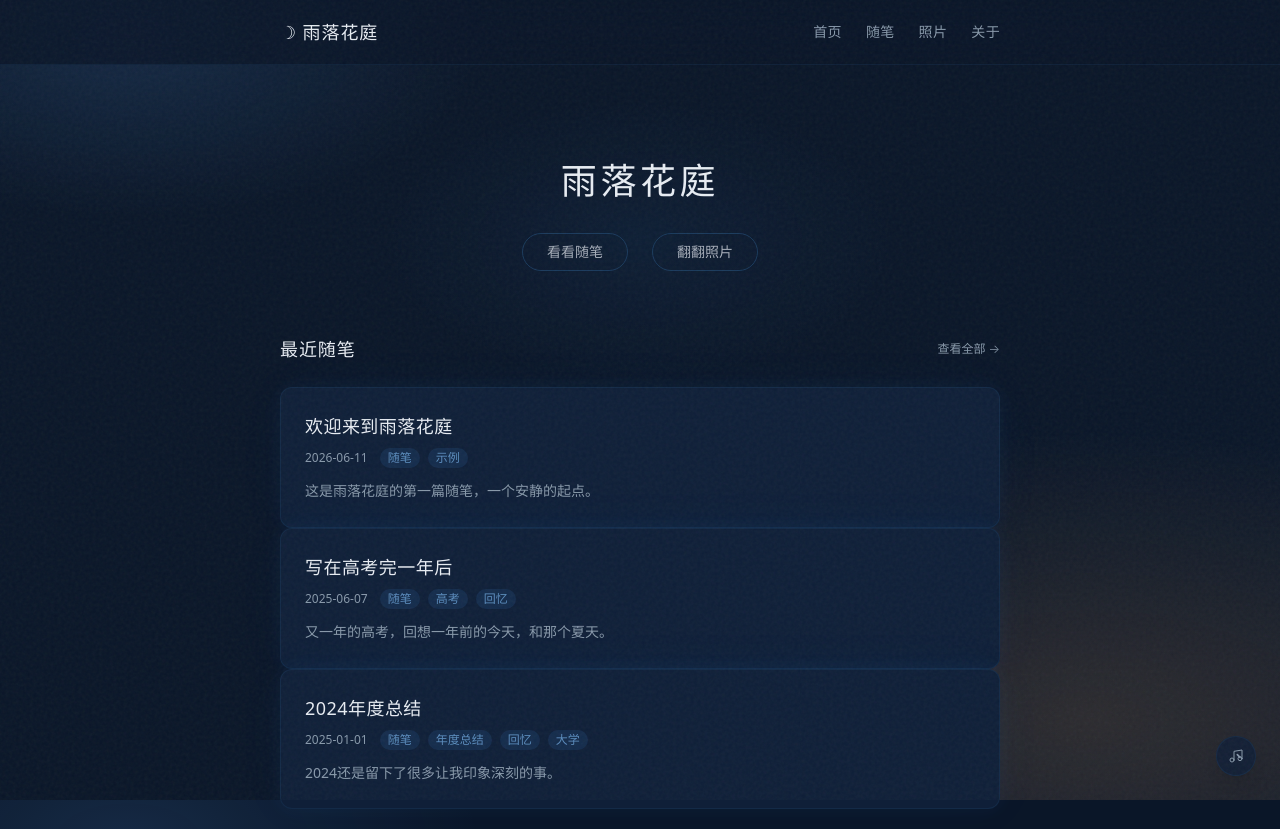
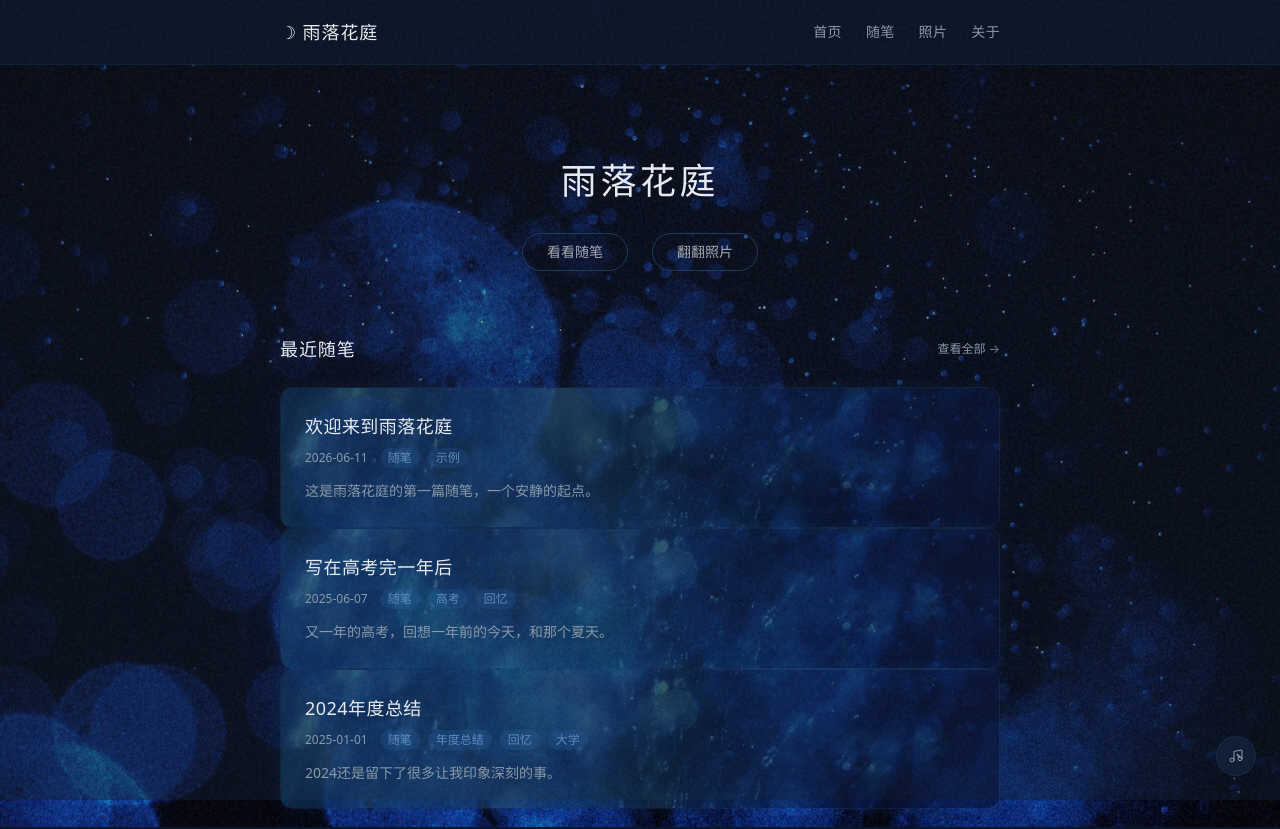
Before and after one commit to zoe843/ouo, a Next.js app: page / in a window 1280 px wide. Shown: the top 829 px of the page. Built offline with nearby package versions, Linux system fonts and the light colour scheme.

Commit message:
feat: background image + essay card background

```diff
--- a/app/globals.css
+++ b/app/globals.css
@@ -25,10 +25,12 @@
 @layer base {
   body {
     background:
-      radial-gradient(ellipse 80% 60% at 85% 90%, rgba(200, 140, 80, 0.18) 0%, transparent 60%),
-      radial-gradient(ellipse 50% 40% at 10% 5%, rgba(90, 160, 240, 0.14) 0%, transparent 55%),
-      radial-gradient(ellipse 40% 35% at 50% 30%, rgba(74, 158, 255, 0.06) 0%, transparent 50%),
-      var(--background);
+      linear-gradient(180deg, rgba(10, 22, 40, 0.3) 0%, rgba(10, 22, 40, 0.45) 100%),
+      url("/images/bg.jpg");
+    background-size: cover;
+    background-position: center;
+    background-repeat: no-repeat;
+    background-attachment: scroll;
     color: var(--foreground);
     font-family: var(--font-sans);
     font-weight: 300;
--- a/components/EssayCard.tsx
+++ b/components/EssayCard.tsx
@@ -3,7 +3,12 @@
 export default function EssayCard({ essay }: { essay: EssayMeta }) {
   return (
     <a href={`/essays/${essay.slug}`}>
-      <article className="group p-6 rounded-xl bg-[var(--card)] border border-[var(--border)]/40 card-glow transition-all duration-500 ease-out hover:-translate-y-1">
+      <article className="group p-6 rounded-xl border border-[var(--border)]/40 card-glow transition-all duration-500 ease-out hover:-translate-y-1 relative overflow-hidden">
+        {/* 背景图层 */}
+        <div className="absolute inset-0 bg-[url('/images/essay-bg.jpg')] bg-cover bg-center opacity-45 group-hover:opacity-55 transition-opacity duration-500" />
+        <div className="absolute inset-0 bg-[var(--card)]/30" />
+        {/* 内容 */}
+        <div className="relative z-[1]">
         <h3 className="text-lg font-light tracking-wide text-[var(--foreground)] group-hover:text-[var(--primary)] transition-colors duration-300">
           {essay.title}
         </h3>
@@ -27,6 +32,7 @@
             {essay.description}
           </p>
         )}
+        </div>
       </article>
     </a>
   );
```
Also changed, not shown: public/images/bg.jpg (added), public/images/essay-bg.jpg (added).
